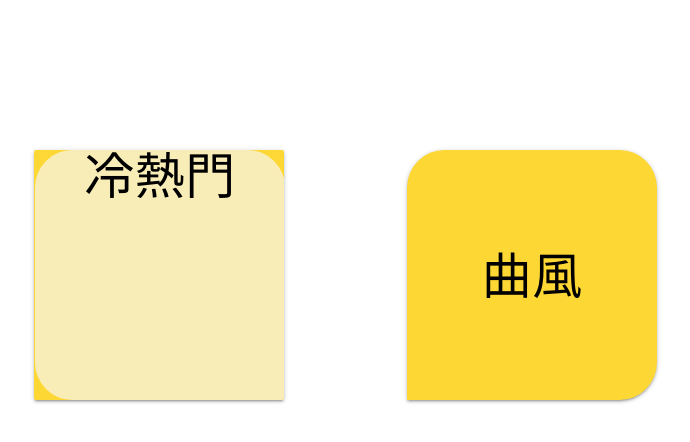
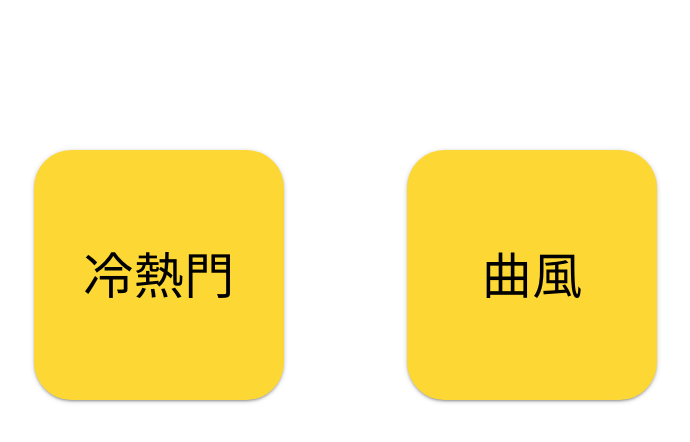
Before and after one commit to we-are-group-10/MusicProject, a Django app: page / in a window 1280 px wide. Shown: the top 442 px of the page, without its empty margins (294-984 px from the left). Run offline with Django 3.2, Linux system fonts and the light colour scheme.

Commit message:
Resolve conflict

```diff
--- a/static/stylesheets/home.css
+++ b/static/stylesheets/home.css
@@ -10,7 +10,7 @@ html, body {
     top: 150px;
     left: 50px;
     right:50px;
-
+    border-radius: 15% 15% 15% 15%;
 }
 /* 冷門 */
 #c-word {
@@ -38,26 +38,9 @@ html, body {
     font-family: '微軟正黑體';
     font-size: 50px;
     position: absolute;
-    left: 1px;
+    top: 100px;
+    left: 25px;
     right:25px;
-    display:block;
-    width:250px;
-    height:250px;
-    border-radius: 15% 15% 0% 15%;
-    display:block;
-    background-color:#f8f8f8ab;
-}
-#p-word:hover {
-    font-family: '微軟正黑體';
-    font-size: 50px;
-    position: absolute;
-    left: 1px;
-    right:25px;
-    display:block;
-    width:250px;
-    height:250px;
-    border-radius: 15% 15% 0% 15%;
-    display:none;
 }
 
 #style {
@@ -67,8 +50,7 @@ html, body {
     top: 150px;
     left: 50px;
     right:50px;
-    border-radius: 15% 15% 15% 0%;
-
+    border-radius: 15% 15% 15% 15%;
 }
 #s-word{
     font-family: '微軟正黑體';
--- a/templates/home.html
+++ b/templates/home.html
@@ -9,7 +9,6 @@
   <link rel="stylesheet" href="https://cdnjs.cloudflare.com/ajax/libs/materialize/1.0.0/css/materialize.min.css">
   <!-- cs -->
   <link rel="stylesheet" href="/static/stylesheets/home.css">
-
 </head>
 
 <body>
```
